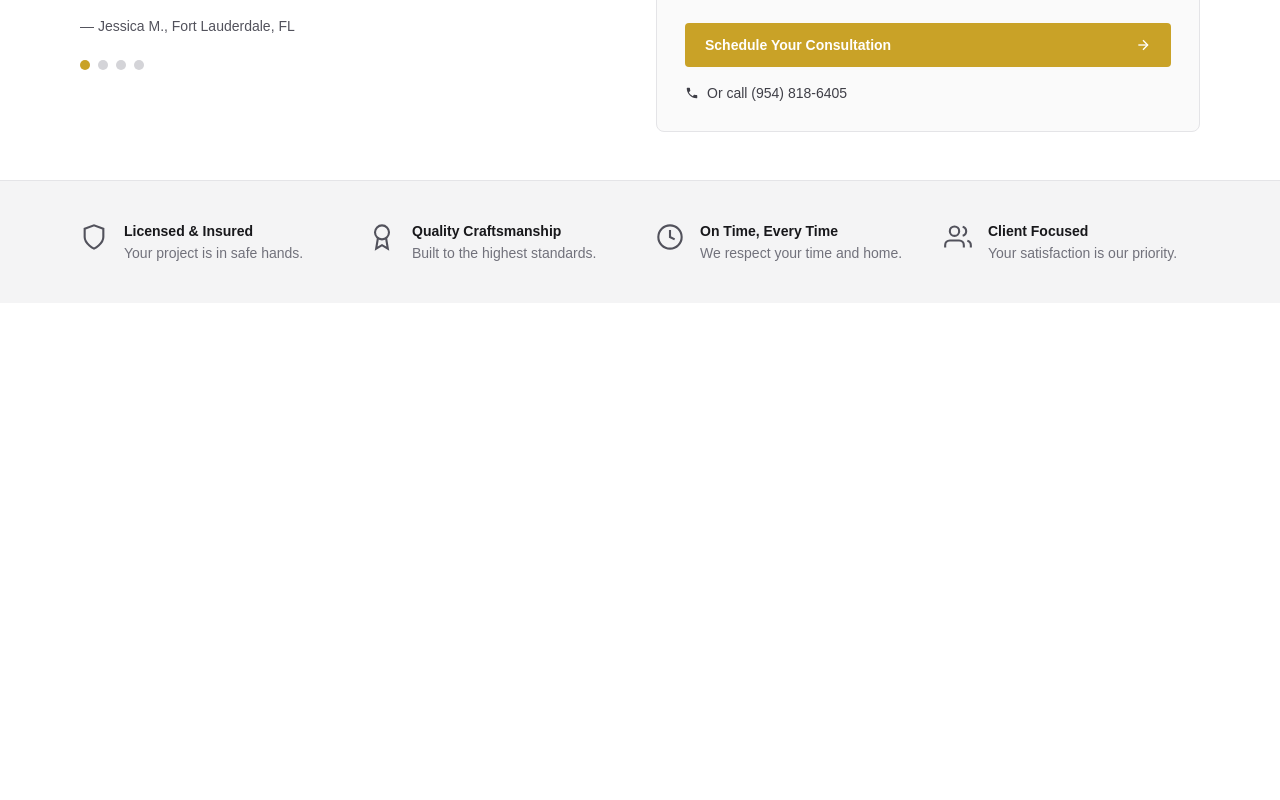
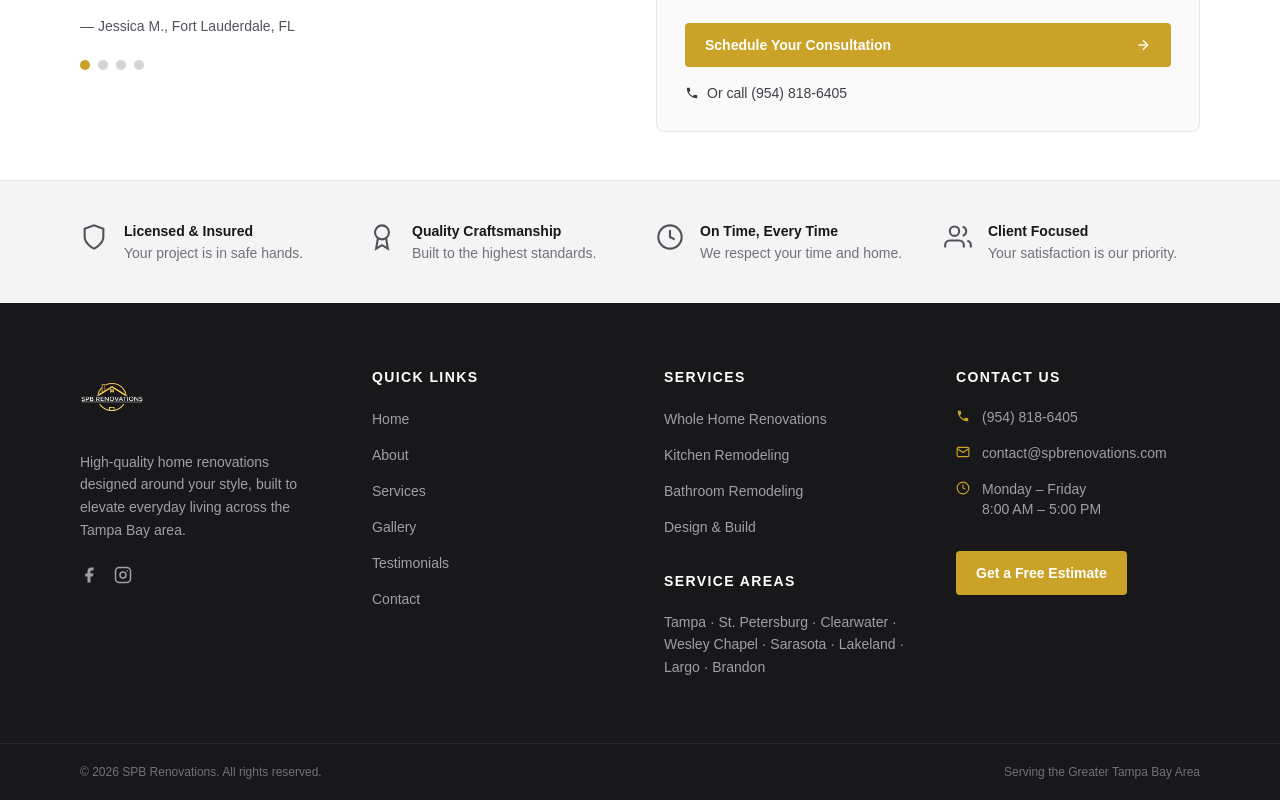
Before and after one commit to jevoncochran/spb-renovations, a Next.js app: page / in a window 1280 px wide. Shown: the part 1752-2552 px from the top of the page. Before the commit the page ends 2055 px from the top, so only its background shows below. Built offline with nearby package versions, Linux system fonts and the light colour scheme.

Commit message:
added footer

```diff
--- a/src/app/layout.tsx
+++ b/src/app/layout.tsx
@@ -2,6 +2,7 @@ import type { Metadata } from "next";
 import { Geist } from "next/font/google";
 import TopBar from "@/components/layout/TopBar";
 import Navbar from "@/components/layout/Navbar";
+import Footer from "@/components/layout/Footer";
 import "./globals.css";
 
 const geist = Geist({
@@ -28,6 +29,7 @@ export default function RootLayout({
           <Navbar />
         </div>
         <main className="flex-1 flex flex-col">{children}</main>
+        <Footer />
       </body>
     </html>
   );
--- /dev/null
+++ b/src/components/layout/Footer.tsx
@@ -0,0 +1,194 @@
+import Image from "next/image";
+import Link from "next/link";
+
+const quickLinks = [
+  { label: "Home", href: "/" },
+  { label: "About", href: "/about" },
+  { label: "Services", href: "/services" },
+  { label: "Gallery", href: "/gallery" },
+  { label: "Testimonials", href: "/testimonials" },
+  { label: "Contact", href: "/contact" },
+];
+
+const services = [
+  { label: "Whole Home Renovations", href: "/services" },
+  { label: "Kitchen Remodeling", href: "/services" },
+  { label: "Bathroom Remodeling", href: "/services" },
+  { label: "Design & Build", href: "/services" },
+];
+
+const serviceAreas = [
+  "Tampa", "St. Petersburg", "Clearwater", "Wesley Chapel",
+  "Sarasota", "Lakeland", "Largo", "Brandon",
+];
+
+export default function Footer() {
+  return (
+    <footer className="bg-zinc-900 text-zinc-400">
+      <div className="w-full px-12 md:px-20 py-16">
+        <div className="grid grid-cols-1 md:grid-cols-2 lg:grid-cols-4 gap-12">
+
+          {/* Brand */}
+          <div>
+            <Link href="/">
+              <Image
+                src="/images/spb_renovations_logo_gold.png"
+                alt="SPB Renovations"
+                width={160}
+                height={60}
+                className="h-16 w-auto object-contain mb-5"
+              />
+            </Link>
+            <p className="text-sm leading-relaxed mb-6">
+              High-quality home renovations designed around your style, built to
+              elevate everyday living across the Tampa Bay area.
+            </p>
+            <div className="flex items-center gap-4">
+              <a href="#" aria-label="Facebook" className="hover:text-gold transition-colors">
+                <FacebookIcon />
+              </a>
+              <a href="#" aria-label="Instagram" className="hover:text-gold transition-colors">
+                <InstagramIcon />
+              </a>
+            </div>
+          </div>
+
+          {/* Quick Links */}
+          <div>
+            <h4 className="text-white font-semibold text-sm tracking-widest uppercase mb-5">
+              Quick Links
+            </h4>
+            <ul className="space-y-3">
+              {quickLinks.map((link) => (
+                <li key={link.label}>
+                  <Link
+                    href={link.href}
+                    className="text-sm hover:text-gold transition-colors"
+                  >
+                    {link.label}
+                  </Link>
+                </li>
+              ))}
+            </ul>
+          </div>
+
+          {/* Services */}
+          <div>
+            <h4 className="text-white font-semibold text-sm tracking-widest uppercase mb-5">
+              Services
+            </h4>
+            <ul className="space-y-3">
+              {services.map((service) => (
+                <li key={service.label}>
+                  <Link
+                    href={service.href}
+                    className="text-sm hover:text-gold transition-colors"
+                  >
+                    {service.label}
+                  </Link>
+                </li>
+              ))}
+            </ul>
+
+            <h4 className="text-white font-semibold text-sm tracking-widest uppercase mt-8 mb-5">
+              Service Areas
+            </h4>
+            <p className="text-sm leading-relaxed">
+              {serviceAreas.join(" · ")}
+            </p>
+          </div>
+
+          {/* Contact */}
+          <div>
+            <h4 className="text-white font-semibold text-sm tracking-widest uppercase mb-5">
+              Contact Us
+            </h4>
+            <ul className="space-y-4">
+              <li className="flex items-start gap-3">
+                <PhoneIcon />
+                <a href="tel:9548186405" className="text-sm hover:text-gold transition-colors">
+                  (954) 818-6405
+                </a>
+              </li>
+              <li className="flex items-start gap-3">
+                <MailIcon />
+                <a href="mailto:contact@spbrenovations.com" className="text-sm hover:text-gold transition-colors">
+                  contact@spbrenovations.com
+                </a>
+              </li>
+              <li className="flex items-start gap-3">
+                <ClockIcon />
+                <span className="text-sm">
+                  Monday – Friday<br />8:00 AM – 5:00 PM
+                </span>
+              </li>
+            </ul>
+
+            <Link
+              href="/contact"
+              className="inline-flex items-center bg-gold hover:bg-gold-dark text-white font-semibold px-5 py-3 rounded transition-colors text-sm mt-8"
+            >
+              Get a Free Estimate
+            </Link>
+          </div>
+        </div>
+      </div>
+
+      {/* Bottom bar */}
+      <div className="border-t border-zinc-800">
+        <div className="w-full px-12 md:px-20 py-5 flex flex-col sm:flex-row items-center justify-between gap-3">
+          <p className="text-xs text-zinc-500">
+            © {new Date().getFullYear()} SPB Renovations. All rights reserved.
+          </p>
+          <p className="text-xs text-zinc-500">
+            Serving the Greater Tampa Bay Area
+          </p>
+        </div>
+      </div>
+    </footer>
+  );
+}
+
+function FacebookIcon() {
+  return (
+    <svg width="18" height="18" viewBox="0 0 24 24" fill="currentColor">
+      <path d="M18 2h-3a5 5 0 0 0-5 5v3H7v4h3v8h4v-8h3l1-4h-4V7a1 1 0 0 1 1-1h3z" />
+    </svg>
+  );
+}
+
+function InstagramIcon() {
+  return (
+    <svg width="18" height="18" viewBox="0 0 24 24" fill="none" stroke="currentColor" strokeWidth="2">
+      <rect x="2" y="2" width="20" height="20" rx="5" ry="5" />
+      <circle cx="12" cy="12" r="4" />
+      <circle cx="17.5" cy="6.5" r="1" fill="currentColor" stroke="none" />
+    </svg>
+  );
+}
+
+function PhoneIcon() {
+  return (
+    <svg width="14" height="14" viewBox="0 0 24 24" fill="currentColor" className="shrink-0 mt-0.5 text-gold">
+      <path d="M6.6 10.8c1.4 2.8 3.8 5.1 6.6 6.6l2.2-2.2c.3-.3.7-.4 1-.2 1.1.4 2.3.6 3.6.6.6 0 1 .4 1 1V20c0 .6-.4 1-1 1-9.4 0-17-7.6-17-17 0-.6.4-1 1-1h3.5c.6 0 1 .4 1 1 0 1.3.2 2.5.6 3.6.1.3 0 .7-.2 1L6.6 10.8z" />
+    </svg>
+  );
+}
+
+function MailIcon() {
+  return (
+    <svg width="14" height="14" viewBox="0 0 24 24" fill="none" stroke="currentColor" strokeWidth="2" className="shrink-0 mt-0.5 text-gold">
+      <path d="M4 4h16c1.1 0 2 .9 2 2v12c0 1.1-.9 2-2 2H4c-1.1 0-2-.9-2-2V6c0-1.1.9-2 2-2z" />
+      <polyline points="22,6 12,13 2,6" />
+    </svg>
+  );
+}
+
+function ClockIcon() {
+  return (
+    <svg width="14" height="14" viewBox="0 0 24 24" fill="none" stroke="currentColor" strokeWidth="2" className="shrink-0 mt-0.5 text-gold">
+      <circle cx="12" cy="12" r="10" />
+      <polyline points="12,6 12,12 16,14" />
+    </svg>
+  );
+}
```
Also changed, not shown: 1 other file (tests, documents, lock files or other folders).
